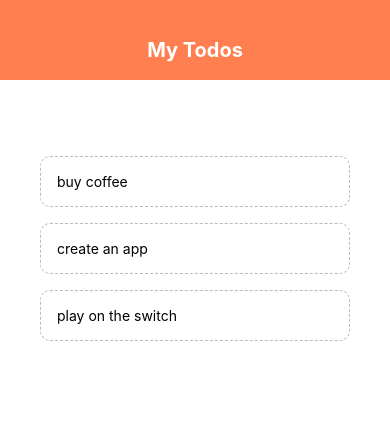
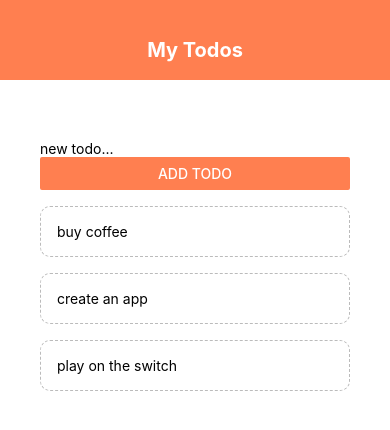
Before and after one commit to valcodeagile/react_projects, a React Native app in the folder myproject/: screen / in a window 390 px wide. Shown: the top 430 px of the page. Built offline with nearby package versions, Linux system fonts and the light colour scheme.

Commit message:
lesson 11

```diff
--- a/myproject/App.js
+++ b/myproject/App.js
@@ -2,6 +2,7 @@
 import { StyleSheet, Text, View, FlatList } from 'react-native';
 import Header from './components/header';
 import TodoItem from './components/todoitem';
+import AddTodo from './components/addTodo';
 
 export default function App() {
   const [todos, setTodos] = useState([
@@ -16,6 +17,15 @@
     })
   }
 
+  const submitHandler = (text) => {
+    setTodos((prevTodos) => {
+      return [
+        {text:text, key: Math.random().toString() },
+        ...prevTodos //spread operator
+      ]
+    })
+  }
+
   return (
     <View style={styles.container}>
 
@@ -23,6 +33,7 @@
       <View style={styles.content}>
         {/* add todo form */}
         <View style={styles.list}>
+          <AddTodo submitHandler={submitHandler}/>
           <FlatList
             data={todos}
             renderItem={({ item }) => (
--- /dev/null
+++ b/myproject/components/addTodo.js
@@ -0,0 +1,35 @@
+import React , {useState} from 'react';
+import { StyleSheet, Text, View,  TextInput, Button} from 'react-native';
+
+
+export default function AddTodo({submitHandler}){
+
+    const [text, setText] = useState('');
+
+    const changeHandler = (val) => {
+        setText(val)
+    }
+
+
+    return(
+        <View>
+            <TextInput
+            style={StyleSheet.input}
+                placeholder='new todo...'
+                onChangeText={changeHandler}
+            />
+            <Button onPress={() => submitHandler(text)} title="add todo" color='coral' />
+        </View>
+    )
+}
+
+const styles = StyleSheet.create({
+    input:{
+        marginBottom:10,
+        paddingHorizontal:8,
+        paddingVertical: 6,
+        borderBottomWidth:1,
+        borderBottomColor: '#ddd'
+
+    }
+})
```
